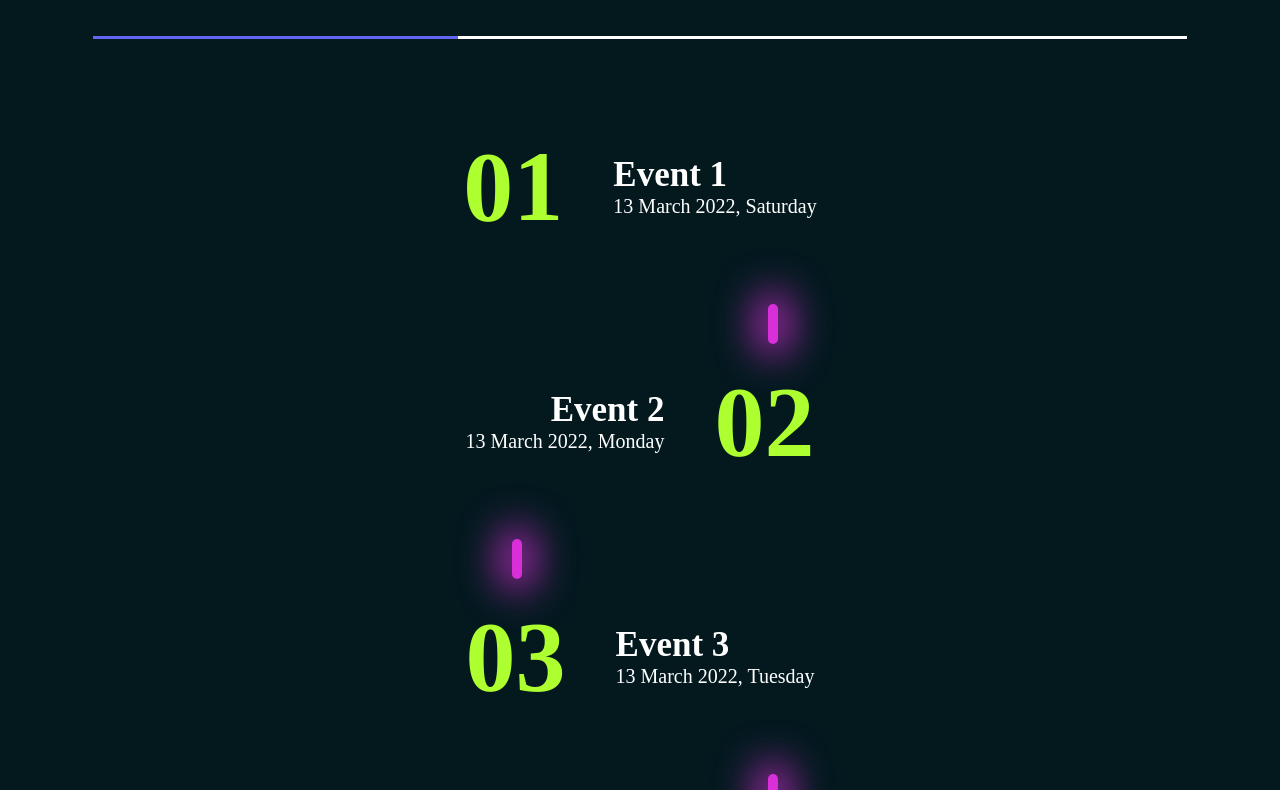
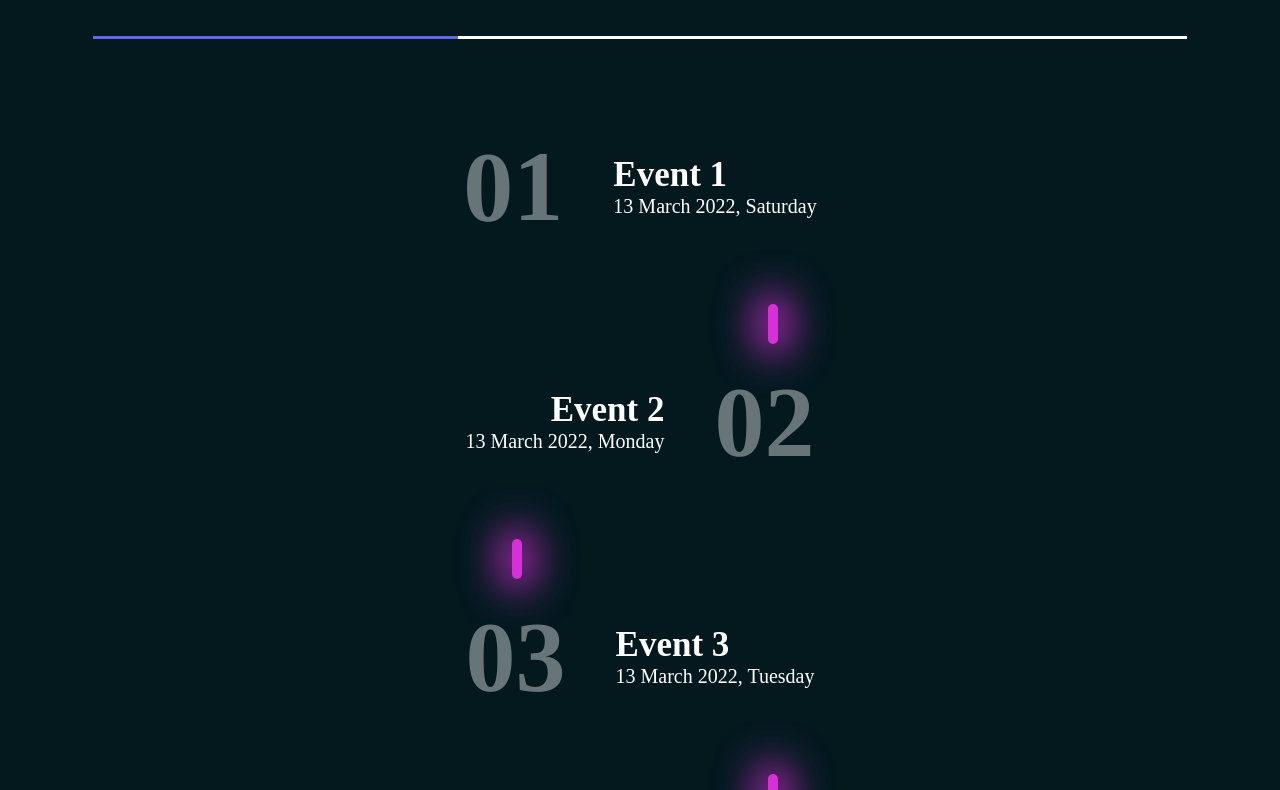
Before and after one commit to rohit108180/Avinya23, a React (Create React App) app: page / in a window 1280 px wide. Shown: the part 3150-3940 px from the top of the page. Built offline with nearby package versions, Linux system fonts and the light colour scheme.

Commit message:
changed timeline color

```diff
--- a/src/components/timelineSponsors/stylels.css
+++ b/src/components/timelineSponsors/stylels.css
@@ -43,12 +43,22 @@ body{
 }
 
 .timeline-circle{
-    color: greenyellow;
+    color: #687578;
     margin-right: 50px;
     font-size: 100px;
     font-weight: bold;
     text-align: right;
     grid-area: idt;
+}
+.timeline-circle-p{
+    display: inline;
+}
+.timeline-circle-p:hover{
+    background: linear-gradient(#5e00bf, #FE68F4);
+    /* background: linear-gradient(to right, #f32170,
+    #ff6b08, #cf23cf, #eedd44); */
+    -webkit-text-fill-color: transparent;
+    -webkit-background-clip: text;
 }
 .heading-timeline{
     font-size: 35px;
@@ -64,7 +74,7 @@ body{
 }
 
 .timeline-circle-right{
-    color: greenyellow;
+    color: #687578;
     margin-left: 50px;
     font-size: 100px;
     font-weight: bold;
--- a/src/components/timelineSponsors/timeline/timeline.jsx
+++ b/src/components/timelineSponsors/timeline/timeline.jsx
@@ -3,12 +3,12 @@ import React from 'react'
 function Timelinecomp({ items, timeline }) {
     const timelinele = (timeline % 2 == 0) ?
         (<div class="timeline-event-left">
-            <div className="timeline-circle"> {items.id} </div>
+            <div className="timeline-circle"> <p class="timeline-circle-p">{items.id}</p> </div>
             <h1 class="heading-timeline">{items.name}</h1>
             <p class="info-timeline">{items.date}</p>
         </div>) :
         (<div class="timeline-event-right">
-            <div className="timeline-circle-right"> {items.id} </div>
+            <div className="timeline-circle-right"> <p class="timeline-circle-p">{items.id}</p> </div>
             <h1 class="heading-timeline-right">{items.name}</h1>
             <p class="info-timeline-right">{items.date}</p>
         </div>)
```
